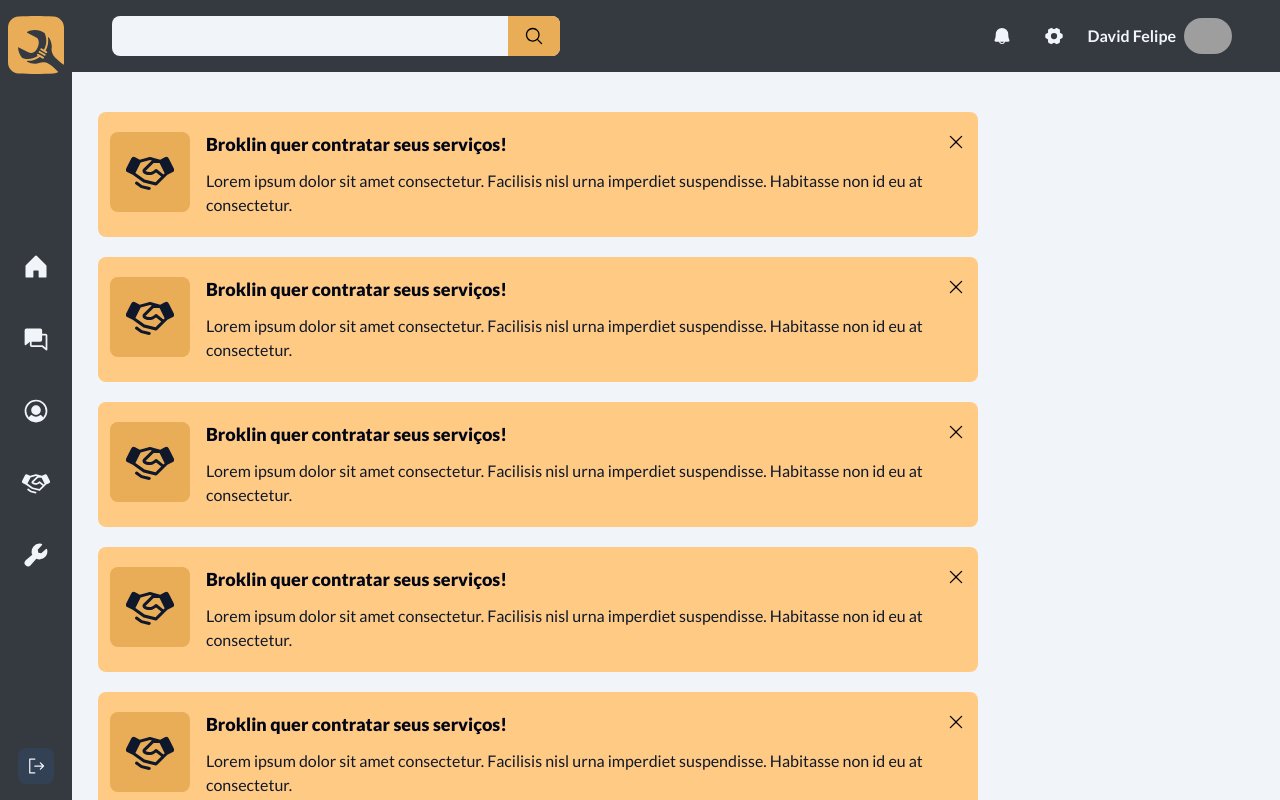
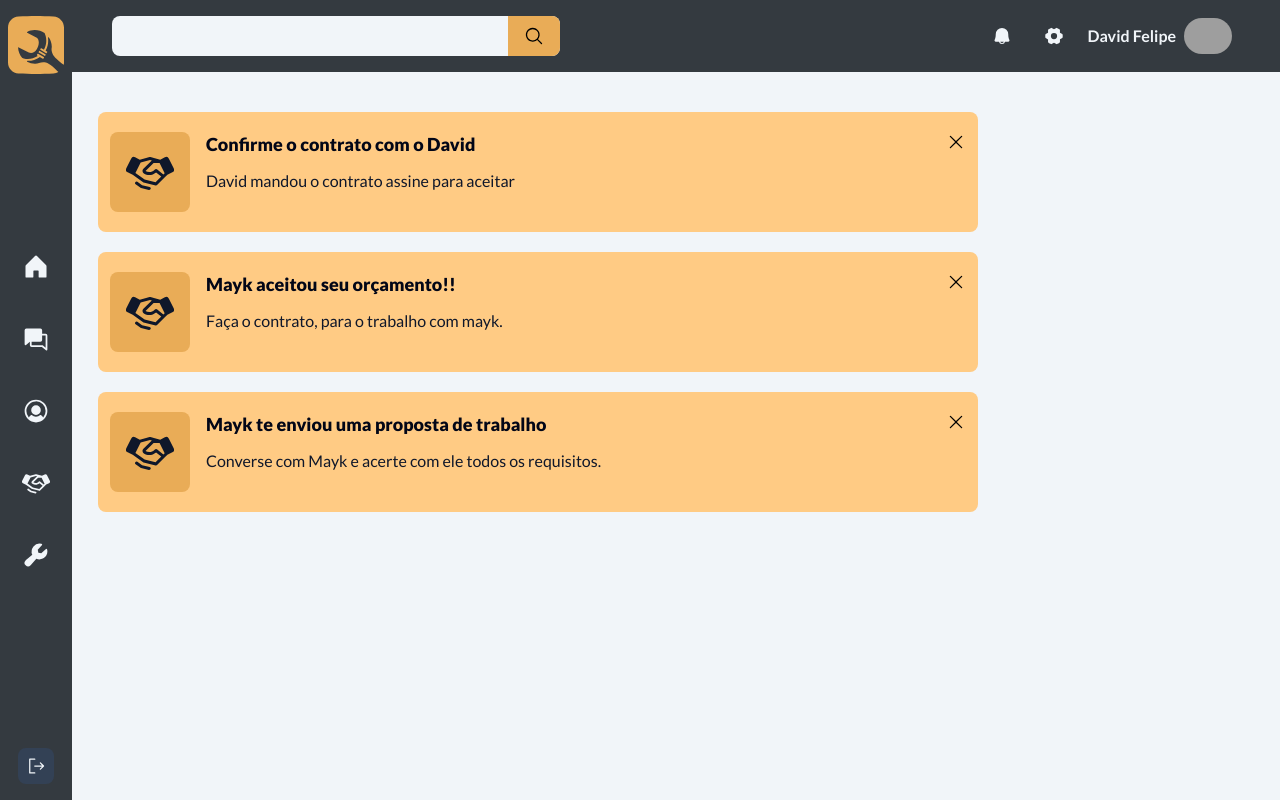
Before and after one commit to DFelipe1/QuebraGalho, a React (Vite) app: page /notification in a window 1280 px wide. Shown: the top 800 px of the page. Built offline with nearby package versions, Linux system fonts and the light colour scheme; grey boxes are pictures that could not be loaded.

Commit message:
new notifications

```diff
--- a/src/Views/notification/index.tsx
+++ b/src/Views/notification/index.tsx
@@ -3,12 +3,9 @@ import { NotificationComponent } from "../../components/notificattionComponet";
 export function Notification() {
     return (
         <div className="w-full max-w-4xl px-2 py-4 space-y-5">
-          <NotificationComponent/>
-          <NotificationComponent/>
-          <NotificationComponent/>
-          <NotificationComponent/>
-          <NotificationComponent/>
-          <NotificationComponent/>
+          <NotificationComponent title="Confirme o contrato com o David" message="David mandou o contrato assine para aceitar" linkURL="/contract/1"/>
+          <NotificationComponent title="Mayk aceitou seu orçamento!!" message="Faça o contrato, para o trabalho com mayk." linkURL="/contract/"/>
+          <NotificationComponent title="Mayk te enviou uma proposta de trabalho" message="Converse com Mayk e acerte com ele todos os requisitos." linkURL="/chats/1"/>
         </div>
     )
 }
--- a/src/components/notificattionComponet.tsx
+++ b/src/components/notificattionComponet.tsx
@@ -1,15 +1,21 @@
 import { Handshake, X } from "@phosphor-icons/react";
 import { Link } from "react-router-dom";
 
-export function NotificationComponent() {
+interface NotificationComponentProps {
+    title: string
+    message: string
+    linkURL: string
+}
+
+export function NotificationComponent({ title, message, linkURL}: NotificationComponentProps) {
     return (
-        <Link to="http://localhost:5173/chats/1" className="w-full px-3 py-5 rounded-lg flex gap-4 items-start bg-secondary-200">
+        <Link to={linkURL} className="w-full px-3 py-5 rounded-lg flex gap-4 items-start bg-secondary-200">
             <div className="w-fit h-fit p-4 bg-secondary-300 text-slate-900 rounded-lg">
                 <Handshake size={48} weight="fill"/>
             </div>
             <div className="w-full space-y-3">
-                <strong className="w-full text-lg font-extrabold text-slate-950 leading-snug"> Broklin quer contratar seus serviços! </strong>
-                <p className="w-full text-base text-slate-900 leading-normal">Lorem ipsum dolor sit amet consectetur. Facilisis nisl urna imperdiet suspendisse. Habitasse non id eu at consectetur.</p>
+                <strong className="w-full text-lg font-extrabold text-slate-950 leading-snug"> {title} </strong>
+                <p className="w-full text-base text-slate-900 leading-normal">{message}</p>
             </div>
             <button className="w-fit h-fit">
                 <X size={20}/>
```
